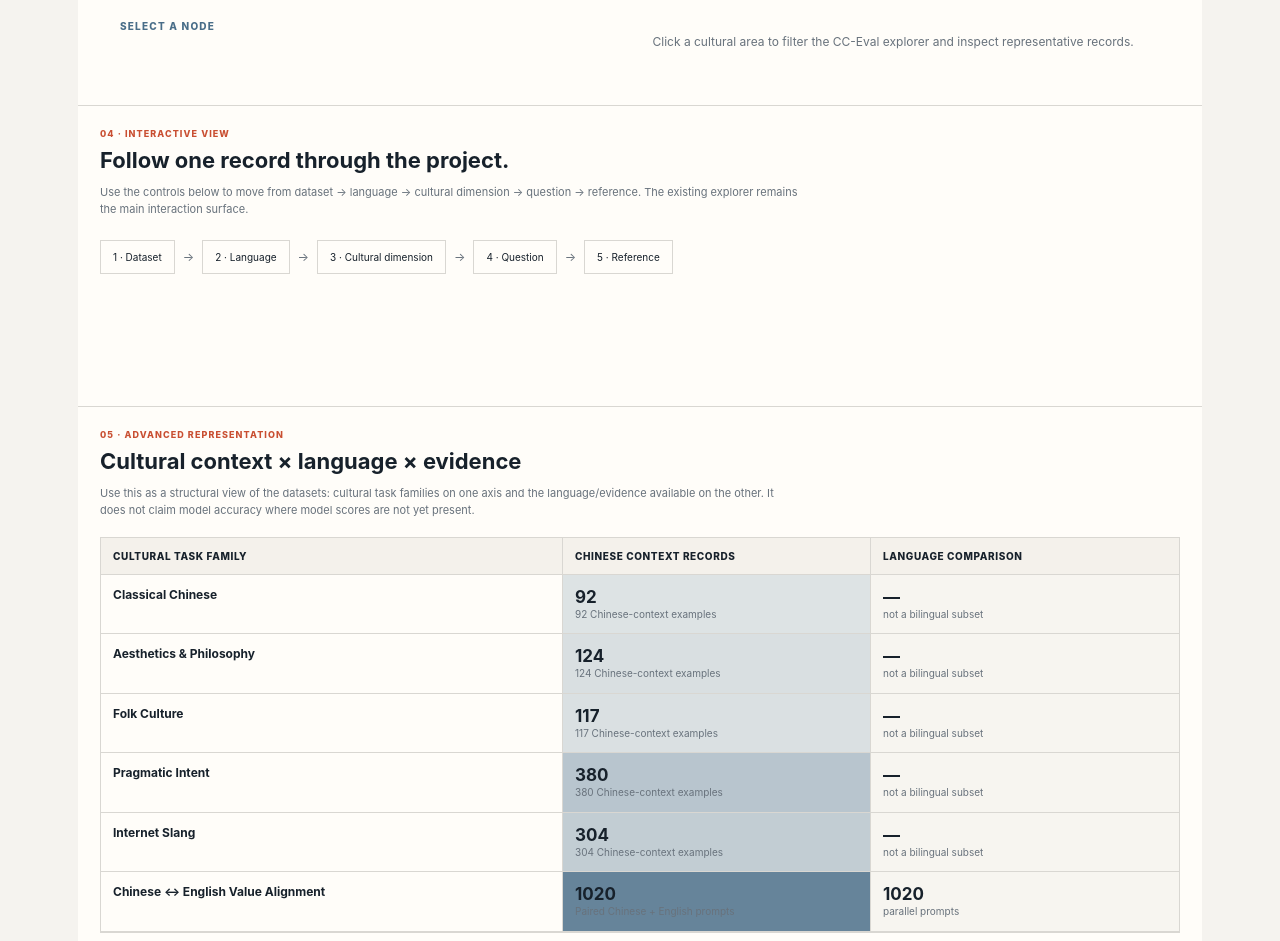
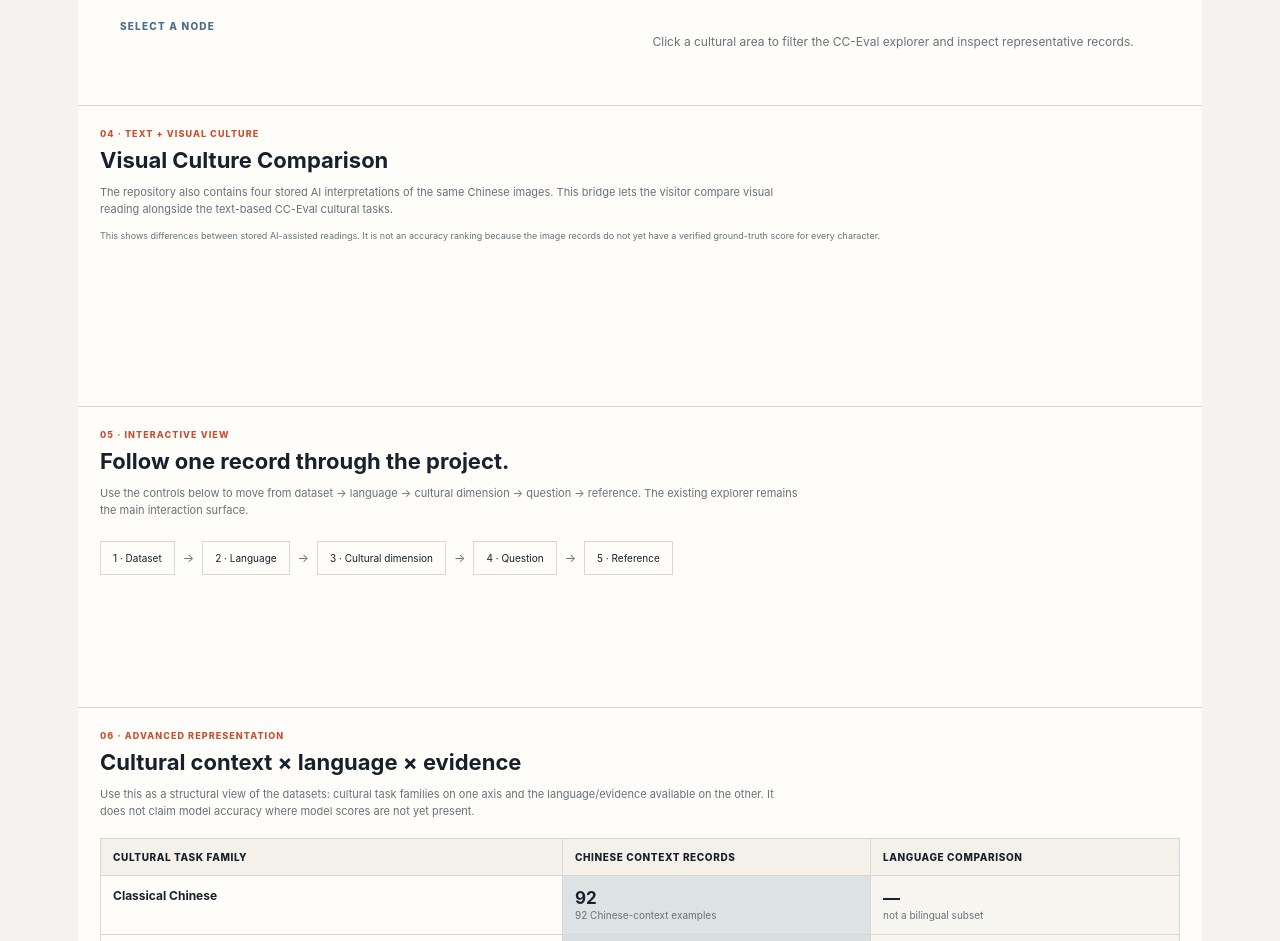
Before and after one commit to MNC31/mnc31-ai-culture-language-explorer, a plain HTML site: page index.html in a window 1280 px wide. Shown: the part 5715-6656 px from the top of the page. Drawn offline with Linux system fonts and the light colour scheme; no server answers.

Commit message:
Connect visual AI comparison data to cultural explorer

```diff
--- a/index.html
+++ b/index.html
@@ -361,8 +361,16 @@
           </div>
         </article>
 
+        <article class="idiom-card idiom-wide" id="idiom-visual-bridge">
+          <div class="idiom-label">04 · TEXT + VISUAL CULTURE</div>
+          <h3>Visual Culture Comparison</h3>
+          <p>The repository also contains four stored AI interpretations of the same Chinese images. This bridge lets the visitor compare visual reading alongside the text-based CC-Eval cultural tasks.</p>
+          <div class="visual-bridge-grid" id="visual-bridge"></div>
+          <div class="idiom-note">This shows differences between stored AI-assisted readings. It is not an accuracy ranking because the image records do not yet have a verified ground-truth score for every character.</div>
+        </article>
+
         <article class="idiom-card idiom-wide" id="idiom-interactive">
-          <div class="idiom-label">04 · INTERACTIVE VIEW</div>
+          <div class="idiom-label">05 · INTERACTIVE VIEW</div>
           <h3>Follow one record through the project.</h3>
           <p>Use the controls below to move from dataset → language → cultural dimension → question → reference. The existing explorer remains the main interaction surface.</p>
           <div class="idiom-path" id="interactive-path">
@@ -379,7 +387,7 @@
         </article>
 
         <article class="idiom-card idiom-wide" id="idiom-advanced">
-          <div class="idiom-label">05 · ADVANCED REPRESENTATION</div>
+          <div class="idiom-label">06 · ADVANCED REPRESENTATION</div>
           <h3>Cultural context × language × evidence</h3>
           <p>Use this as a structural view of the datasets: cultural task families on one axis and the language/evidence available on the other. It does not claim model accuracy where model scores are not yet present.</p>
           <div class="heatmap-wrap" id="advanced-heatmap"></div>
```
